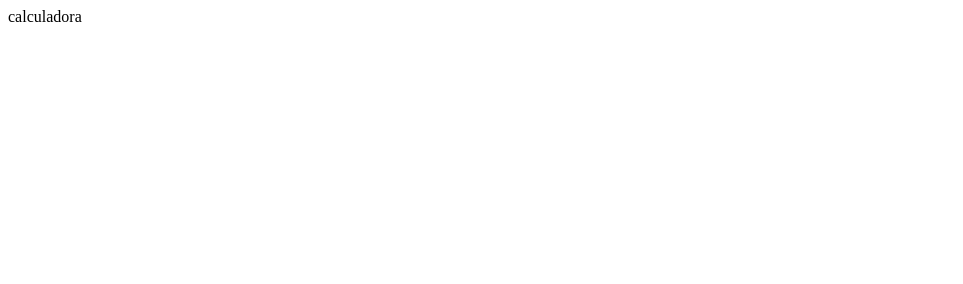
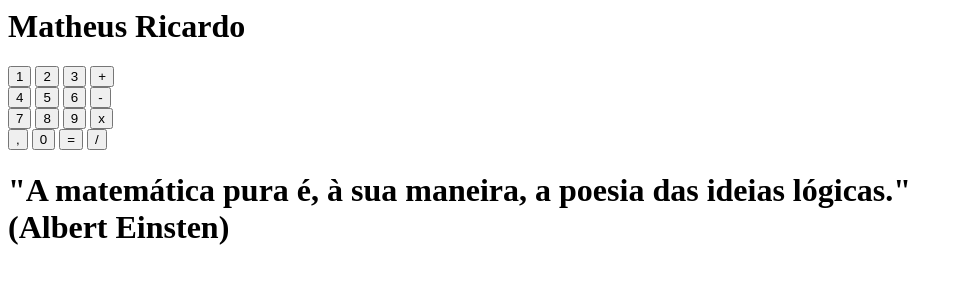
Before and after one commit to matheusricardoooo/calculadora, a plain HTML site: page index.html in a window 1280 px wide. Shown: the whole page, without its empty margins (0-963 px from the left). Drawn offline with Linux system fonts and the light colour scheme.

Commit message:
estrutura do html finalizada

```diff
--- a/index.html
+++ b/index.html
@@ -5,6 +5,45 @@
     <title>Calculadora</title>
 </head>
 <body>
-    calculadora
+    <div id="conteiner">
+        <div class="name">
+            <h1>Matheus Ricardo</h1>
+        </div>
+
+        <div class="calculator">
+
+            <div class="linha1">
+                <button class="um">1</button>
+                <button class="dois">2</button>
+                <button class="tres">3</button>
+                <button class="sinal-mais">+</button>
+            </div>
+
+            <div class="linha2">
+                <button class="quatro">4</button>
+                <button class="cinco">5</button>
+                <button class="seis">6</button>
+                <button class="sinal-menos">-</button>
+            </div>
+
+            <div class="linha3">
+                <button class="sete">7</button>
+                <button class="oito">8</button>
+                <button class="nove">9</button>
+                <button class="sinal-multiplicacao">x</button>
+            </div>
+
+            <div class="linha4">
+                <button class="virgula">,</button>
+                <button class="zero">0</button>
+                <button class="igual">=</button>
+                <button class="dividir">/</button>
+            </div>
+
+            <div class="final">
+                <h1>"A matemática pura é, à sua maneira, a poesia das ideias lógicas." <br>(Albert Einsten)</h1>
+            </div>
+        </div>
+    </div>
 </body>
 </html>
```
